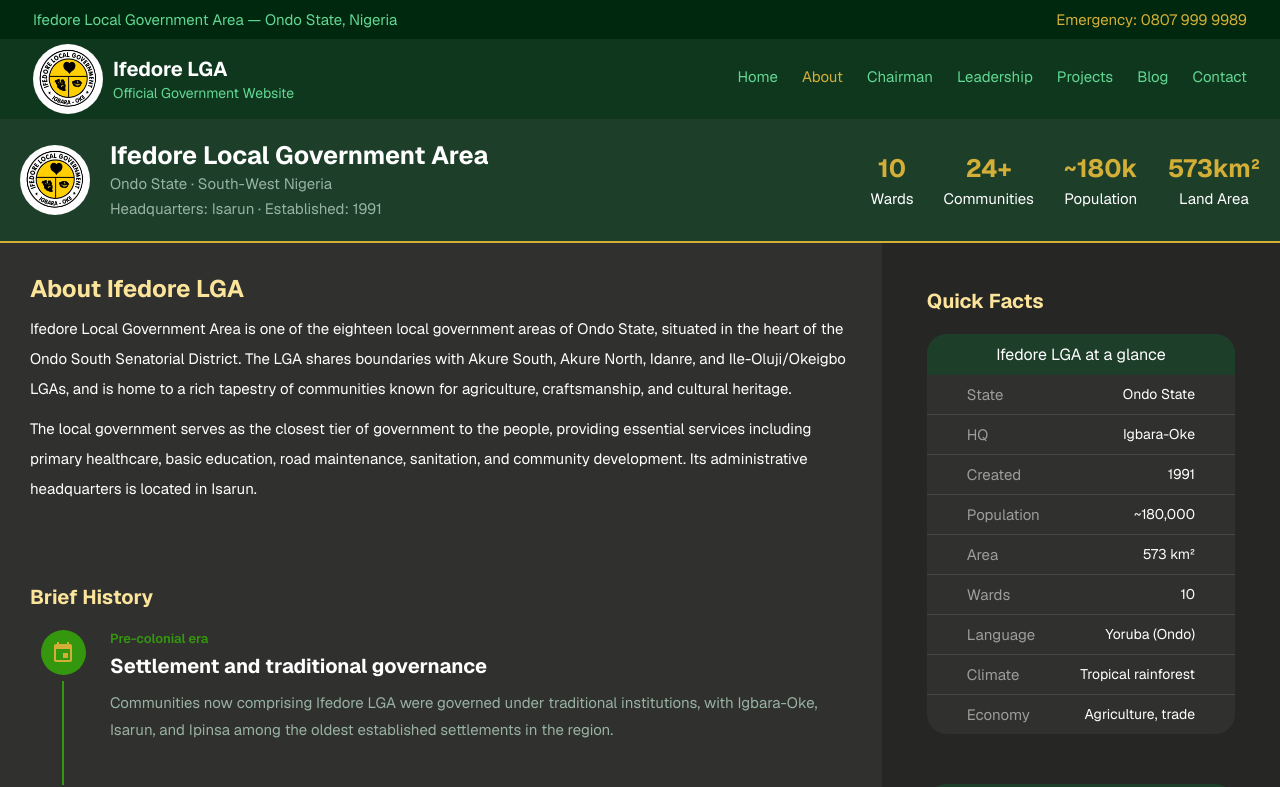
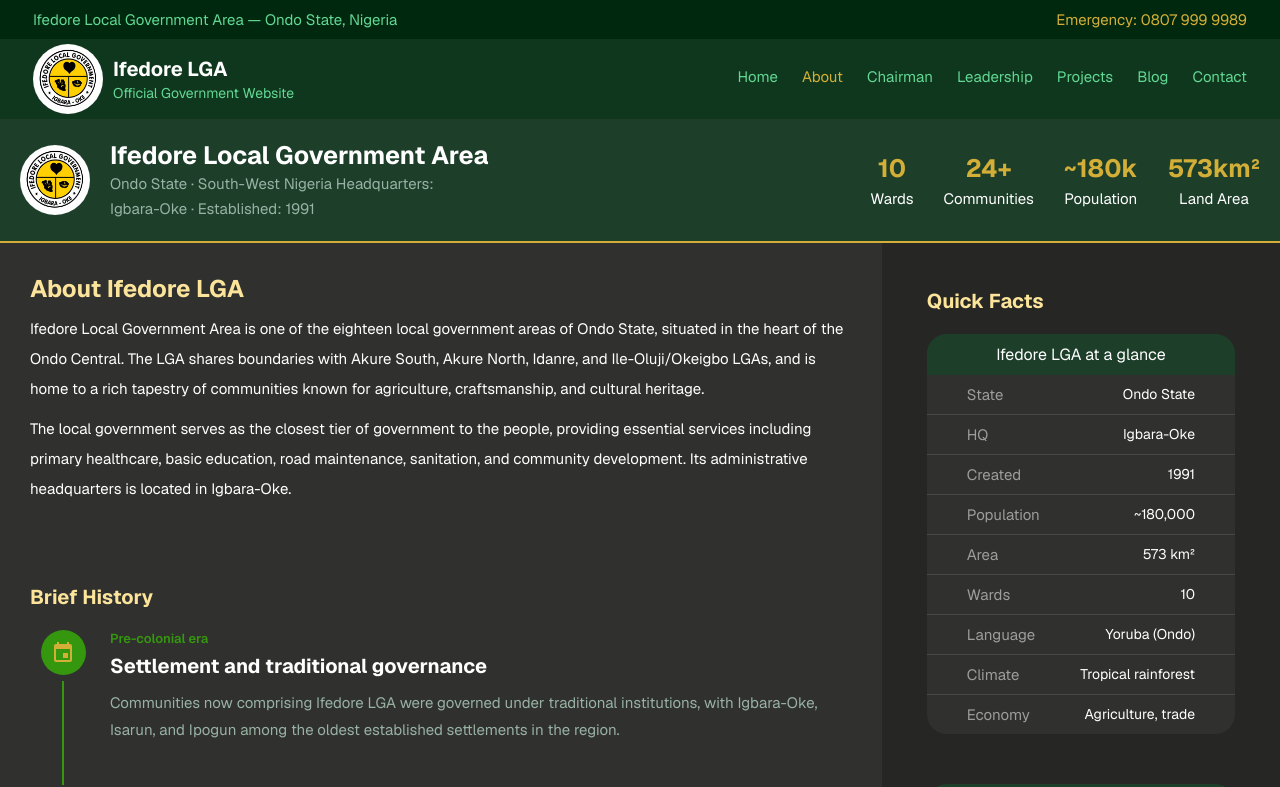
Before and after one commit to Moyo-Okans/ifedore-frontend, a React (Vite) app: page /about in a window 1280 px wide. Shown: the top 787 px of the page. Built offline with nearby package versions, Linux system fonts and the light colour scheme.

Commit message:
Few changes

```diff
--- a/src/components/Timeline.jsx
+++ b/src/components/Timeline.jsx
@@ -9,7 +9,7 @@ const events = [
   {
     era: 'Pre-colonial era',
     title: 'Settlement and traditional governance',
-    description: 'Communities now comprising Ifedore LGA were governed under traditional institutions, with Igbara-Oke, Isarun, and Ipinsa among the oldest established settlements in the region.',
+    description: 'Communities now comprising Ifedore LGA were governed under traditional institutions, with Igbara-Oke, Isarun, and Ipogun among the oldest established settlements in the region.',
     icon: <EventIcon sx={{ color: "#D4AF37" }}/>
   },
   {
--- a/src/pages/About.jsx
+++ b/src/pages/About.jsx
@@ -22,7 +22,7 @@ function About() {
           <img src={Logo} alt="" />
           <div className="tr-text">
             <h2>Ifedore Local Government Area</h2>
-            <p>Ondo State · South-West Nigeria Headquarters: Isarun · Established: 1991</p>
+            <p>Ondo State · South-West Nigeria Headquarters: Igbara-Oke · Established: 1991</p>
           </div>
         </div>
         <div className="top-left">
@@ -48,8 +48,8 @@ function About() {
         <div className="about-left">
           <div className="about-text">
             <h2>About Ifedore LGA</h2>
-            <p>Ifedore Local Government Area is one of the eighteen local government areas of Ondo State, situated in the heart of the Ondo South Senatorial District. The LGA shares boundaries with Akure South, Akure North, Idanre, and Ile-Oluji/Okeigbo LGAs, and is home to a rich tapestry of communities known for agriculture, craftsmanship, and cultural heritage.</p>
-            <p>The local government serves as the closest tier of government to the people, providing essential services including primary healthcare, basic education, road maintenance, sanitation, and community development. Its administrative headquarters is located in Isarun.</p>
+            <p>Ifedore Local Government Area is one of the eighteen local government areas of Ondo State, situated in the heart of the Ondo Central. The LGA shares boundaries with Akure South, Akure North, Idanre, and Ile-Oluji/Okeigbo LGAs, and is home to a rich tapestry of communities known for agriculture, craftsmanship, and cultural heritage.</p>
+            <p>The local government serves as the closest tier of government to the people, providing essential services including primary healthcare, basic education, road maintenance, sanitation, and community development. Its administrative headquarters is located in Igbara-Oke.</p>
           </div>
           <div className="history-text">
             <h2>
--- a/src/pages/Home.jsx
+++ b/src/pages/Home.jsx
@@ -33,7 +33,7 @@ const galleryImages = [
 ];
 
 const attractions = [
-  { name: "Cave Of Ashes (Ijare/Isarun)",   ward: "Isa-Oworo",   img: attraction1 },
+  { name: "Cave Of Ashes (Ijare)",   ward: "Isa-Oworo",   img: attraction1 },
   { name: "Smokin Hills Golf Resort", ward: "Ilara-Mokin", img: attraction2 },
   { name: "Igbara-Oke Hills",         ward: "Igbara-Oke",  img: attraction3 },
   { name: "Premier Holiday Resort",  ward: "Igbara-Oke",  img: attraction4 },
--- a/src/pages/Leadership.jsx
+++ b/src/pages/Leadership.jsx
@@ -115,7 +115,7 @@ function Leadership() {
             <div className="leader">
               <div className="picandname">
                   <img src={Aliju} alt="" />
-                  <h3>Hon. Alju Jelil</h3>
+                  <h3>Hon. Aliu Jelil</h3>
               </div>
               <span className="post">Councillor representing Isarun/Erigi ward</span>
             </div>
@@ -236,7 +236,7 @@ function Leadership() {
                   <img src={leader3} alt="" />
                   <h3>Mr. Ayodeji Oluwasanni Blackson</h3>
               </div>
-              <span className="post">Director Of Finance and Supply</span>
+              <span className="post">Head of Local Government Administration</span>
             </div>
             <div className="leader">
               <div className="picandname">
--- a/src/pages/Projects.jsx
+++ b/src/pages/Projects.jsx
@@ -83,8 +83,8 @@ function Projects() {
                     <WaterDropOutlinedIcon/>
                 </div>
                 <div className="txt0">
-                  <span>Rural water supply — Ipinsa</span>
-                  <p>Rural water supply — Ipinsa</p>
+                  <span>Solar-powered borehole - Ijare & Igbara-Oke</span>
+                  <p>Clean, reliable water access for communities, powered by the sun</p>
                   <div className="progressbar">
                     <div className="progressline">
 
```
